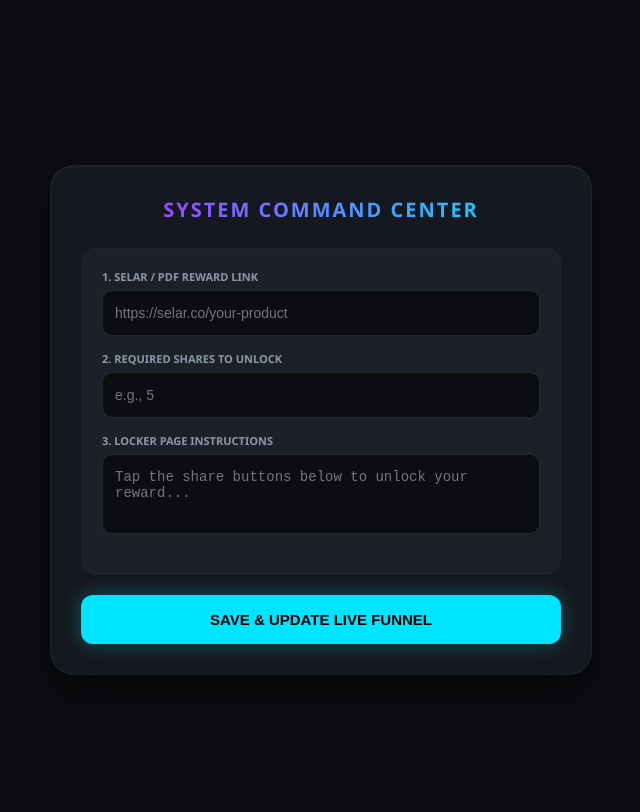
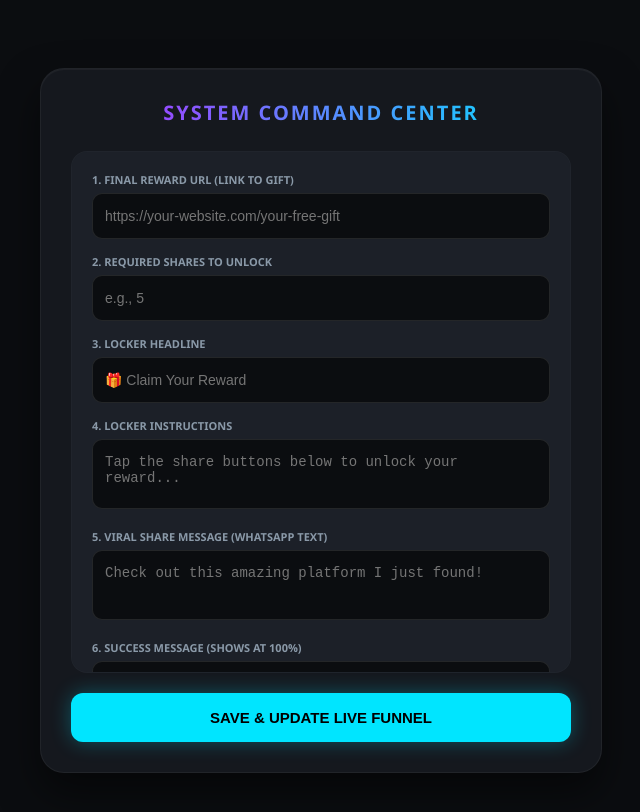
Before and after one commit to degold44y-dotcom/Viral-funnel, a plain HTML site: page admin.html in a window 1280 px wide. Shown: the whole page, without its empty margins (319-959 px from the left). Drawn offline with Linux system fonts and the light colour scheme; no server answers.

Commit message:
Update admin.html

```diff
--- a/admin.html
+++ b/admin.html
@@ -30,7 +30,7 @@
             border-radius: 24px;
             padding: 30px;
             width: 100%;
-            max-width: 480px;
+            max-width: 500px;
             box-shadow: 0 20px 40px rgba(0,0,0,0.5), inset 0 1px 1px rgba(255,255,255,0.05);
             border: 1px solid rgba(255,255,255,0.05);
         }
@@ -52,7 +52,13 @@
             padding: 20px;
             margin-bottom: 20px;
             border: 1px solid rgba(255,255,255,0.02);
+            max-height: 60vh;
+            overflow-y: auto;
         }
+        /* Custom Scrollbar for the card */
+        .card::-webkit-scrollbar { width: 6px; }
+        .card::-webkit-scrollbar-thumb { background: rgba(0, 229, 255, 0.3); border-radius: 10px; }
+
         label {
             display: block;
             margin-bottom: 6px;
@@ -60,7 +66,9 @@
             color: var(--text-muted);
             text-transform: uppercase;
             font-weight: bold;
+            margin-top: 15px;
         }
+        label:first-child { margin-top: 0; }
         input, textarea {
             width: 100%;
             padding: 14px 12px;
@@ -70,10 +78,9 @@
             color: var(--text-main);
             font-size: 14px;
             box-sizing: border-box;
-            margin-bottom: 15px;
             transition: 0.2s;
         }
-        textarea { height: 80px; resize: none; }
+        textarea { height: 70px; resize: none; }
         input:focus, textarea:focus {
             outline: none;
             border-color: var(--neon-blue);
@@ -94,14 +101,7 @@
             box-shadow: 0 0 20px rgba(0,229,255,0.3);
         }
         button:active { transform: scale(0.98); }
-        .toast {
-            display: none;
-            text-align: center;
-            color: #00ff66;
-            font-size: 13px;
-            margin-top: 15px;
-            font-weight: bold;
-        }
+        .toast { display: none; text-align: center; color: #00ff66; font-size: 13px; margin-top: 15px; font-weight: bold; }
     </style>
 </head>
 <body>
@@ -110,14 +110,23 @@
         <h2>System Command Center</h2>
 
         <div class="card">
-            <label>1. Selar / PDF Reward Link</label>
-            <input type="url" id="rewardLink" placeholder="https://selar.co/your-product">
+            <label>1. Final Reward URL (Link to Gift)</label>
+            <input type="url" id="rewardLink" placeholder="https://your-website.com/your-free-gift">
 
             <label>2. Required Shares to Unlock</label>
             <input type="number" id="requiredShares" placeholder="e.g., 5">
 
-            <label>3. Locker Page Instructions</label>
+            <label>3. Locker Headline</label>
+            <input type="text" id="lockerHeadline" placeholder="🎁 Claim Your Reward">
+
+            <label>4. Locker Instructions</label>
             <textarea id="lockerDescription" placeholder="Tap the share buttons below to unlock your reward..."></textarea>
+
+            <label>5. Viral Share Message (WhatsApp Text)</label>
+            <textarea id="viralMessage" placeholder="Check out this amazing platform I just found!"></textarea>
+
+            <label>6. Success Message (Shows at 100%)</label>
+            <input type="text" id="successMessage" placeholder="✅ Verification complete! Click below to access.">
         </div>
 
         <button onclick="saveSettings()">Save & Update Live Funnel</button>
@@ -129,7 +138,6 @@
     <script src="https://www.gstatic.com/firebasejs/8.10.1/firebase-database.js"></script>
 
     <script>
-        // EXACT FIREBASE CONFIGURATION INJECTED HERE:
         const firebaseConfig = {
             apiKey: "AIzaSyDf9TgoWF5OK0reS_KCumqqcuSpDx02UQg",
             authDomain: "probet-syndicate.firebaseapp.com",
@@ -142,15 +150,18 @@
         firebase.initializeApp(firebaseConfig);
         const db = firebase.database();
 
-        // Load existing settings when page opens
+        // Load existing settings
         db.ref('settings').once('value').then((snapshot) => {
             const data = snapshot.val() || {};
             document.getElementById('rewardLink').value = data.rewardLink || '';
             document.getElementById('requiredShares').value = data.requiredShares || 5;
+            document.getElementById('lockerHeadline').value = data.lockerHeadline || '🎁 Claim Your Reward';
             document.getElementById('lockerDescription').value = data.lockerDescription || 'Tap the buttons below to share 5 times to unlock your reward.';
+            document.getElementById('viralMessage').value = data.viralMessage || 'Check out this amazing platform I just found!';
+            document.getElementById('successMessage').value = data.successMessage || '✅ Verification complete! Click below to access.';
         });
 
-        // Save new settings
+        // Save settings to database
         function saveSettings() {
             const btn = document.querySelector('button');
             btn.innerText = "Saving...";
@@ -158,7 +169,10 @@
             db.ref('settings').update({
                 rewardLink: document.getElementById('rewardLink').value,
                 requiredShares: parseInt(document.getElementById('requiredShares').value) || 5,
-                lockerDescription: document.getElementById('lockerDescription').value
+                lockerHeadline: document.getElementById('lockerHeadline').value,
+                lockerDescription: document.getElementById('lockerDescription').value,
+                viralMessage: document.getElementById('viralMessage').value,
+                successMessage: document.getElementById('successMessage').value
             }).then(() => {
                 btn.innerText = "Save & Update Live Funnel";
                 const toast = document.getElementById('successMsg');
```
